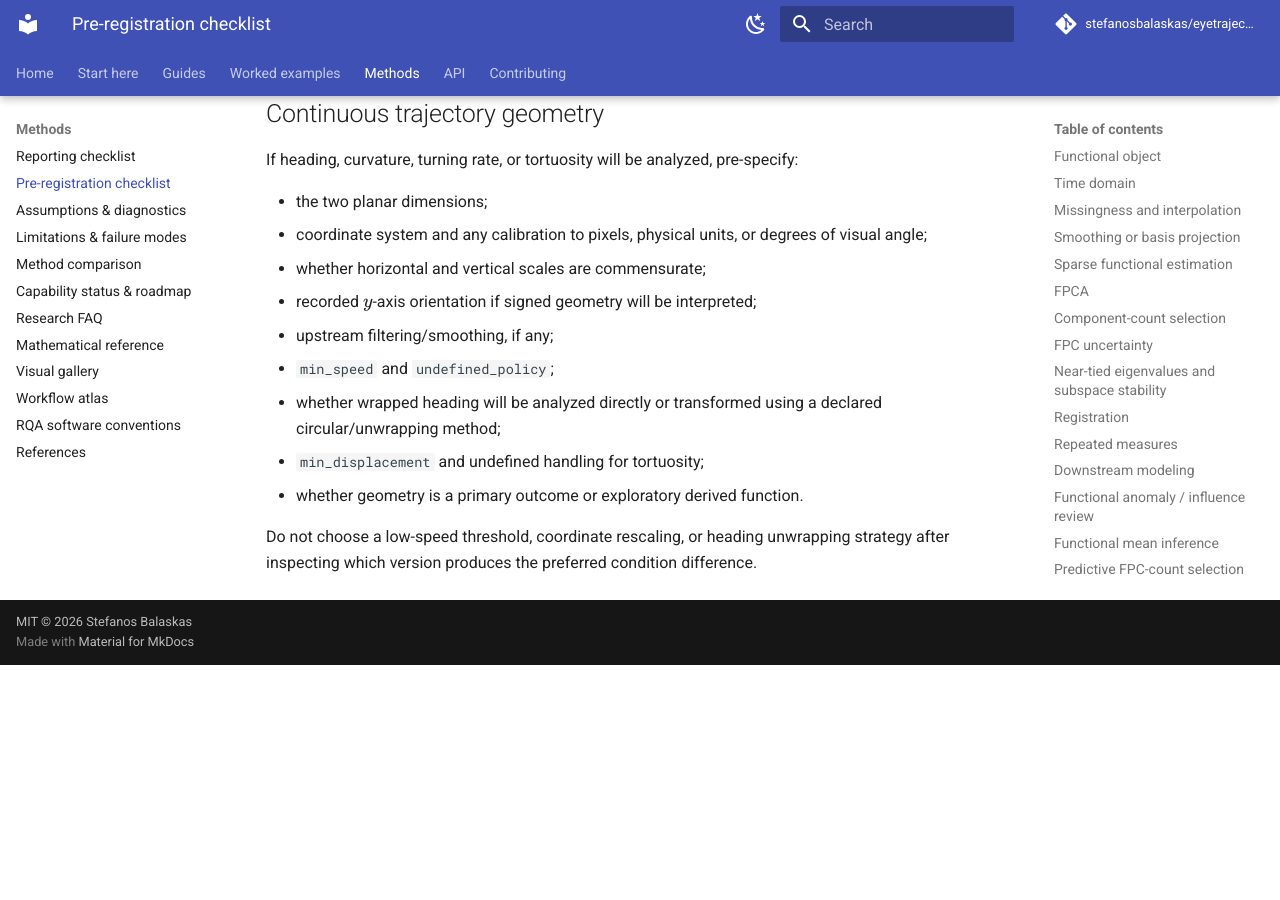
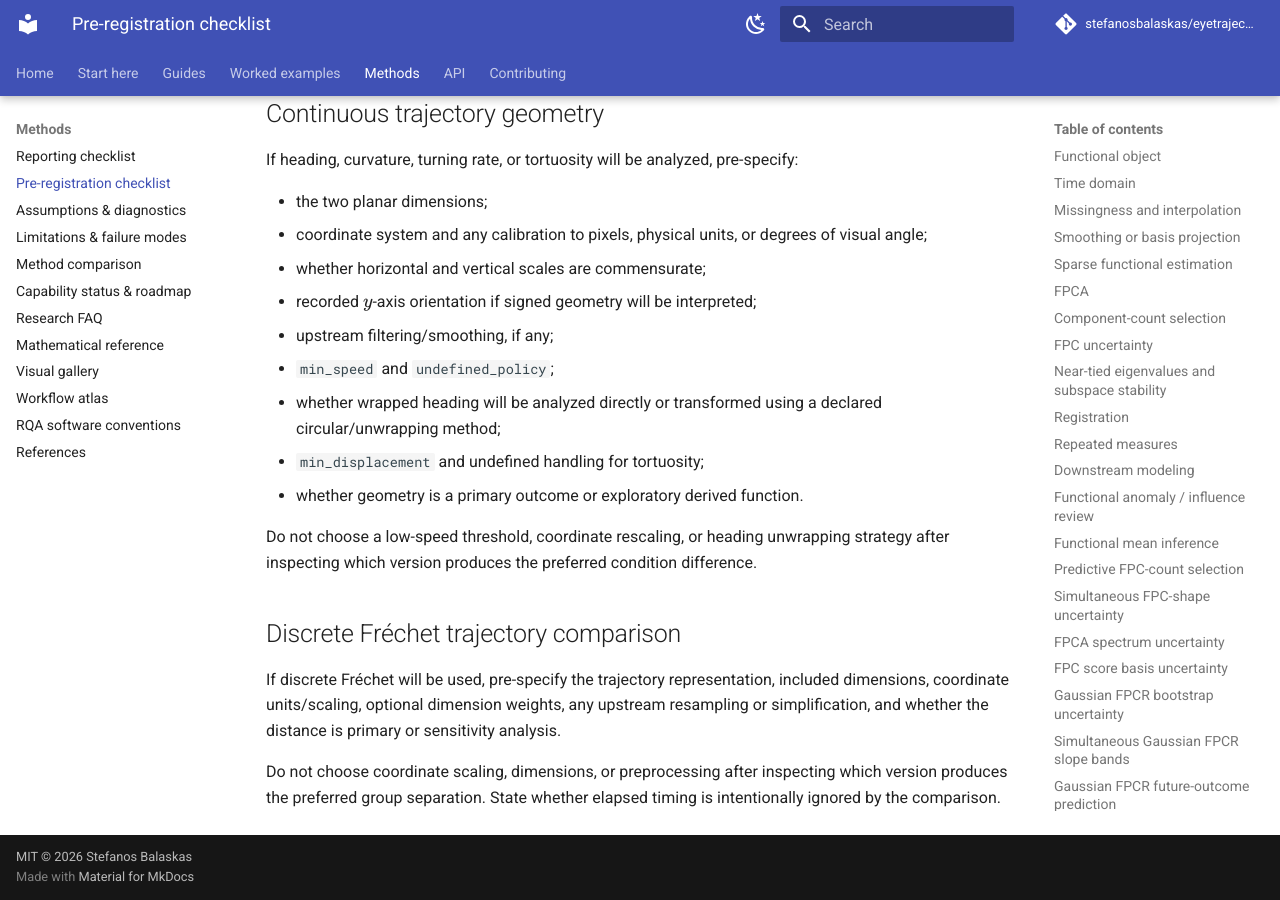
Before and after one commit to stefanosbalaskas/eyetrajectoriespy, an MkDocs documentation site: the page built from docs/methods/preregistration.md, in a window 1280 px wide and 900 px high, scrolled down 17554 px. Built offline with MkDocs 1.6.1 and Material for MkDocs 9.7.7, drawn with Linux system fonts in a browser that asks for light colours; comment, search, counter and statistics services are not loaded; before the commit the page ends 18219 px from its top, so only the background shows below that.

Commit message:
Add ## Discrete Fréchet trajectory comparison guidance

```diff
--- a/docs/methods/preregistration.md
+++ b/docs/methods/preregistration.md
@@ -580,3 +580,10 @@ If heading, curvature, turning rate, or tortuosity will be analyzed, pre-specify
 - whether geometry is a primary outcome or exploratory derived function.
 
 Do not choose a low-speed threshold, coordinate rescaling, or heading unwrapping strategy after inspecting which version produces the preferred condition difference.
+
+
+## Discrete Fréchet trajectory comparison
+
+If discrete Fréchet will be used, pre-specify the trajectory representation, included dimensions, coordinate units/scaling, optional dimension weights, any upstream resampling or simplification, and whether the distance is primary or sensitivity analysis.
+
+Do not choose coordinate scaling, dimensions, or preprocessing after inspecting which version produces the preferred group separation. State whether elapsed timing is intentionally ignored by the comparison.
```
